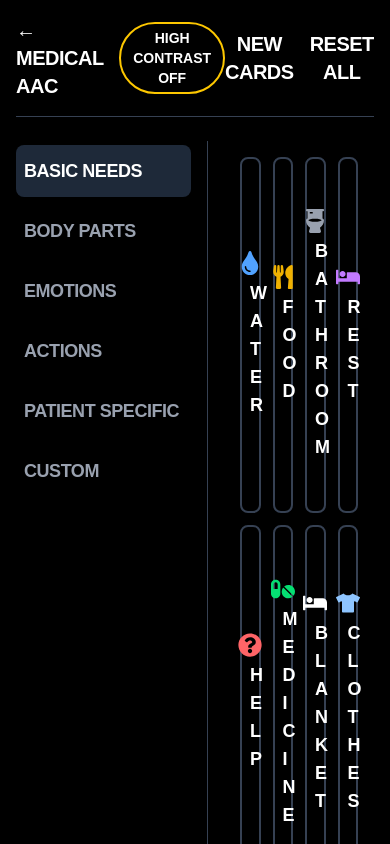
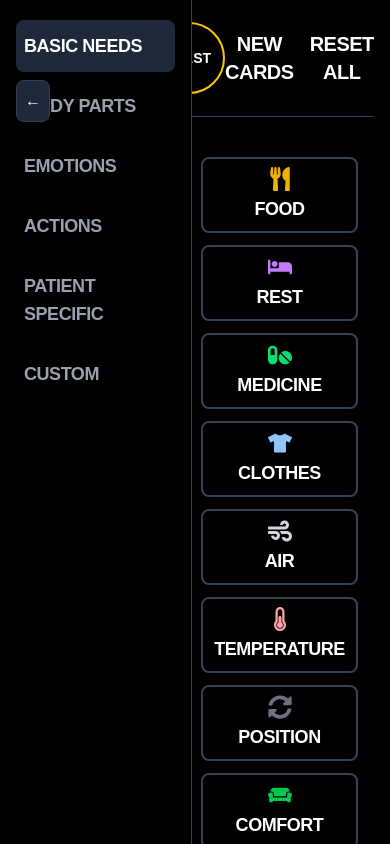
Before and after one commit to thekyleliao/Uncommon-Hacks, a Next.js app in the folder da-app/: page /grid in a window 390 px wide. Shown: the top 844 px of the page. Built offline with nearby package versions, Linux system fonts and the light colour scheme.

Commit message:
slight improve mobile

```diff
--- a/da-app/app/grid/page.tsx
+++ b/da-app/app/grid/page.tsx
@@ -200,6 +200,7 @@ function GridContent() {
   const [highContrast, setHighContrast] = useState<boolean>(false);
   const [draggedIndex, setDraggedIndex] = useState<number | null>(null);
   const [generating, setGenerating] = useState<boolean>(false);
+  const [sidebarOpen, setSidebarOpen] = useState<boolean>(true);
   const searchParams = useSearchParams();
 
   const currentWords = medicalData[selectedCategory];
@@ -429,13 +430,33 @@ function GridContent() {
       )}
 
       {/* Main Grid Area */}
-      <div className="flex-1 flex max-w-6xl w-full mx-auto">
+      <div className="flex-1 flex max-w-6xl w-full mx-auto relative">
+        {/* Mobile Sidebar Toggle */}
+        <button
+          onClick={() => setSidebarOpen(!sidebarOpen)}
+          className="lg:hidden fixed top-20 left-4 z-50 bg-gray-800 text-white p-2 rounded-lg border border-gray-700"
+        >
+          {sidebarOpen ? '←' : '→'}
+        </button>
+
         {/* Category Selector */}
-        <div className="w-48 flex-shrink-0 border-r border-gray-700 pr-4">
+        <div className={`
+          fixed lg:static inset-y-0 left-0 z-40
+          w-48 flex-shrink-0 border-r border-gray-700 bg-black
+          transform transition-transform duration-300 ease-in-out
+          ${sidebarOpen ? 'translate-x-0' : '-translate-x-full lg:translate-x-0'}
+        `}>
+          <div className="p-4">
             {Object.keys(medicalData).map((category) => (
               <button
                 key={category}
-              onClick={() => handleCategoryClick(category as MedicalCategory)}
+                onClick={() => {
+                  handleCategoryClick(category as MedicalCategory);
+                  // Close sidebar on mobile after selection
+                  if (window.innerWidth < 1024) {
+                    setSidebarOpen(false);
+                  }
+                }}
                 className={`w-full text-left py-3 px-2 my-1 text-lg font-bold tracking-tight
                   ${selectedCategory === category
                     ? "text-white bg-gray-800"
@@ -446,9 +467,16 @@ function GridContent() {
               </button>
             ))}
           </div>
+        </div>
 
         {/* Word Grid */}
-        <div className="flex-1 grid grid-cols-4 grid-rows-6 gap-3 p-4 ml-4">
+        <div className={`
+          flex-1 grid gap-3 p-4
+          grid-cols-2 sm:grid-cols-3 lg:grid-cols-4
+          grid-rows-12 sm:grid-rows-8 lg:grid-rows-6
+          transition-all duration-300
+          ${sidebarOpen ? 'lg:ml-4' : 'ml-0'}
+        `}>
           {currentWords.map((word: string, index: number): ReactElement => (
             <div
               key={`${selectedCategory}-${index}`}
@@ -459,7 +487,7 @@ function GridContent() {
               onDrop={() => handleDrop(index)}
               className={`border-2 rounded-lg p-2 flex flex-col items-center justify-center
                 hover:border-white hover:bg-gray-900 transition-all duration-200
-                h-full min-h-[90px] relative cursor-move
+                h-full min-h-[70px] sm:min-h-[80px] lg:min-h-[90px] relative cursor-move
                 ${word ? "border-gray-700" : "border-dashed border-gray-500"}
                 ${draggedIndex === index ? "opacity-50" : ""}
                 ${editingIndex === index ? "cursor-text" : ""}`}
```
Lines whose indentation alone changed are shown as unchanged.
